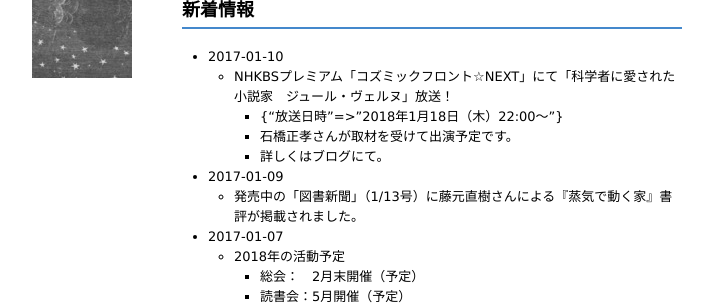
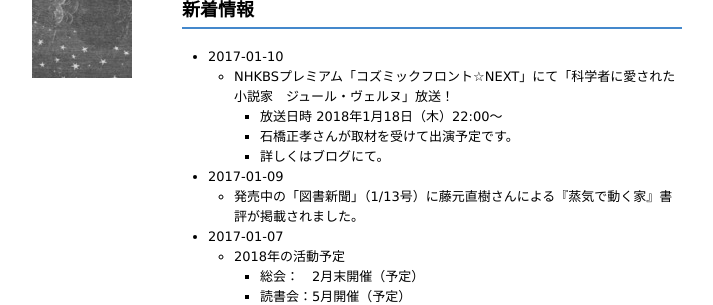
Before and after one commit to sjev2006/sjev2006.github.io, a Jekyll site: the page built from index.md, in a window 1280 px wide. Shown: the part 438-743 px from the top of the page, without its empty margins (283-996 px from the left). Built offline with Jekyll 4.4.1, drawn with Linux system fonts in a browser that asks for light colours; part of the change alters nothing that is shown.

```diff
--- a/_data/index.yml
+++ b/_data/index.yml
@@ -1,7 +1,7 @@
 - date: 2017-01-10
   summary: NHKBSプレミアム「コズミックフロント☆NEXT」にて「科学者に愛された小説家　ジュール・ヴェルヌ」放送！
   detail:
-  - 放送日時: 2018年1月18日（木）22:00〜
+  - 放送日時  2018年1月18日（木）22:00〜
   - 石橋正孝さんが取材を受けて出演予定です。
   - 詳しくはブログにて。
 
```
